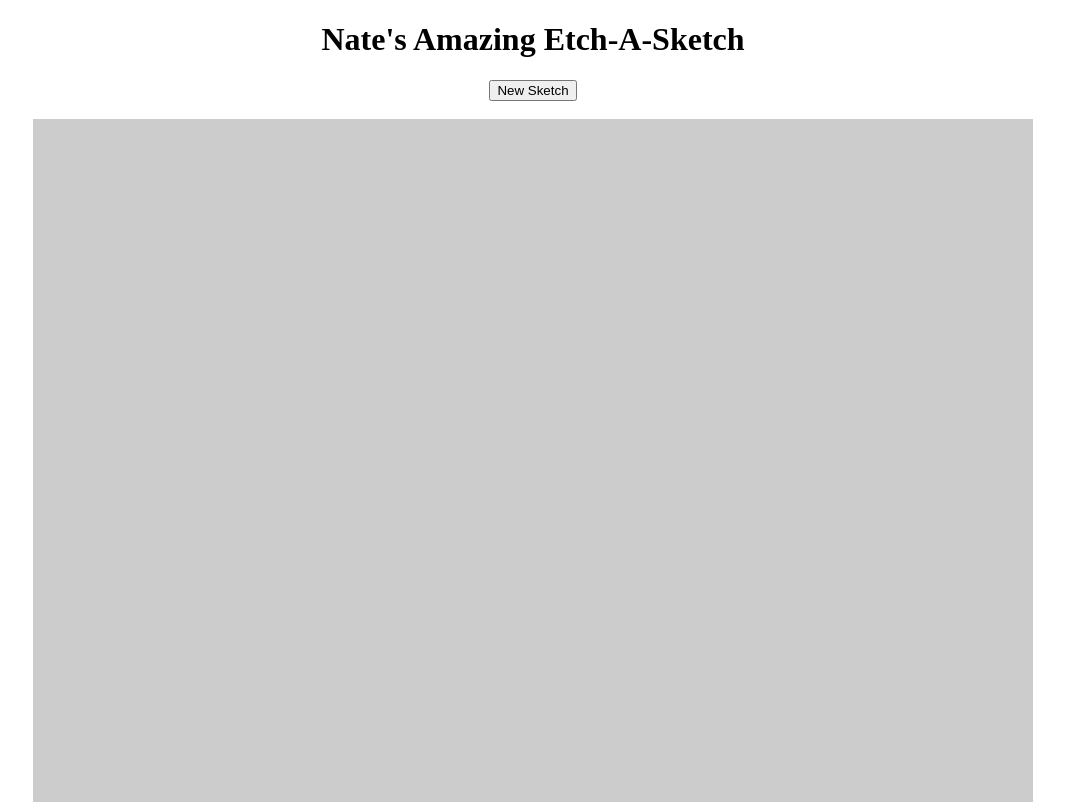
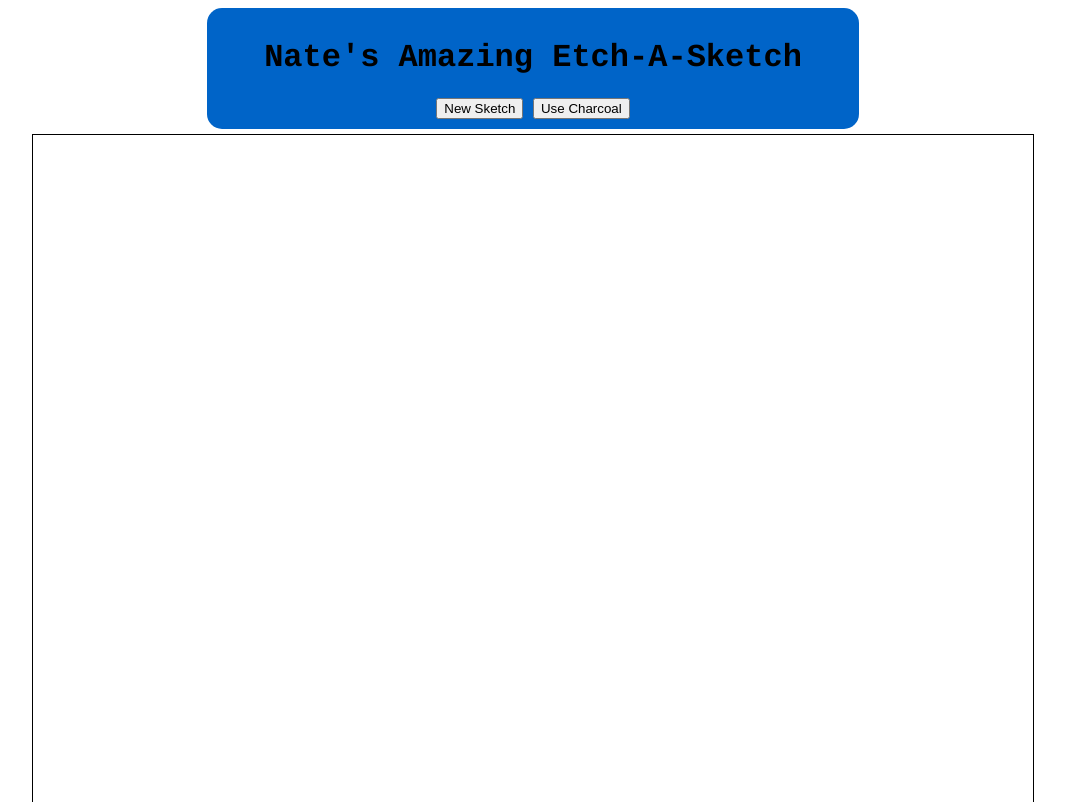
Before and after one commit to Eratosthenes/etch_a_sketch, a plain HTML site: page index.html in a window 1280 px wide. Shown: the top 802 px of the page, without its empty margins (107-1172 px from the left). Drawn offline with Linux system fonts and the light colour scheme.

Commit message:
added charcoal

```diff
--- a/index.html
+++ b/index.html
@@ -17,45 +17,78 @@
 	  grid.append('</div>');
 	}
 
-	$('.square').hover(function()
-	{ $(this).css("background-color", "black");
-	});
+	if (charcoal)
+	{ $('.square').css("opacity",0);
+	  $('.square').hover(function()
+	  { $(this).css("opacity","+=0.1");
+	    $(this).css("background-color", "black");
+	  });
+	}
+	else
+	{
+	  $('.square').hover(function()
+	  { $(this).css("background-color", "black");
+	  });
+	}
+
 	return grid;
       }
 
-      $('button').click(function()
-      {	do
+      promptUser = function()
+      { do
 	{ var size = prompt('Enter grid height/width (limit is 50): ', 50);
 	} while (size > 50)
 	myGrid.empty();
-	createGrid(size);
+	return size;
+      }
+
+      $('#newSketch').click(function()
+      { charcoal = false;
+	createGrid(promptUser());
       });
 
+      $('#useCharcoal').click(function()
+      {	charcoal = !charcoal
+	createGrid(promptUser());
+      });
+
+      charcoal = false;
       myGrid = createGrid();
     });
   </script>
   <style type="text/css">
-    .nav {width:90%; margin:auto; text-align:center;}
-    #grid {text-align:center;}
+    #nav
+    { padding:10px;
+      width:50%;
+      margin:auto;
+      margin-bottom:5px;
+      text-align:center;
+      font-family:Courier;
+      background-color:rgb(0,100,200);
+      border-radius:15px;
+    }
+    #container{text-align:center;}
+    #grid {display:inline-block; text-align:center; border:1px solid black;}
     .square
-    {
-      vertical-align:top;
+    { vertical-align:top;
       height:20px;
       width:20px;
       display:inline-block;
-      background-color:#cccccc;
+      background-color:white;
     }
   </style>
 </head>
 
 <body>
-  <div class="nav">
+  <div id="nav">
     <h1>Nate's Amazing Etch-A-Sketch</h1>
-    <button>New Sketch</button>
+    <button id="newSketch">New Sketch</button>
+    <button id="useCharcoal">Use Charcoal</button>
   </div>
-  <br>
 
-  <div id="grid">
+  <div id="container">
+    <div id="grid">
+    </div>
   </div>
 </body>
 </html>
```
